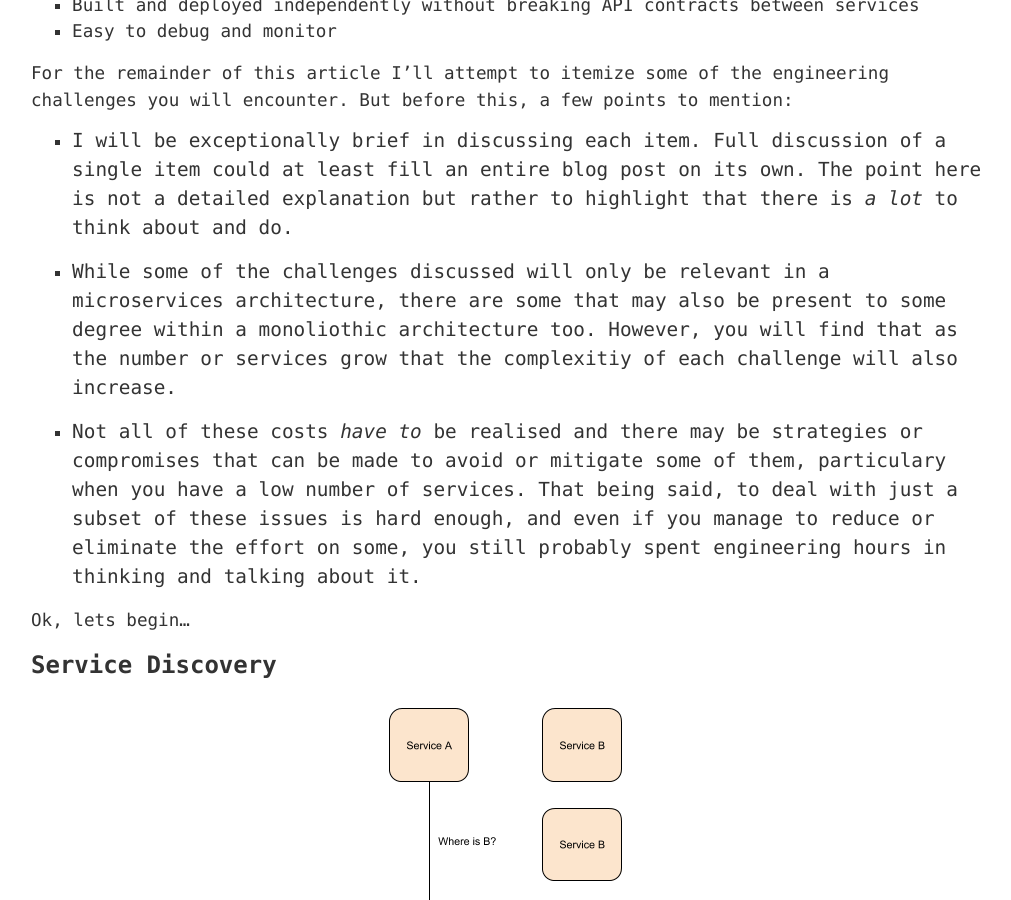
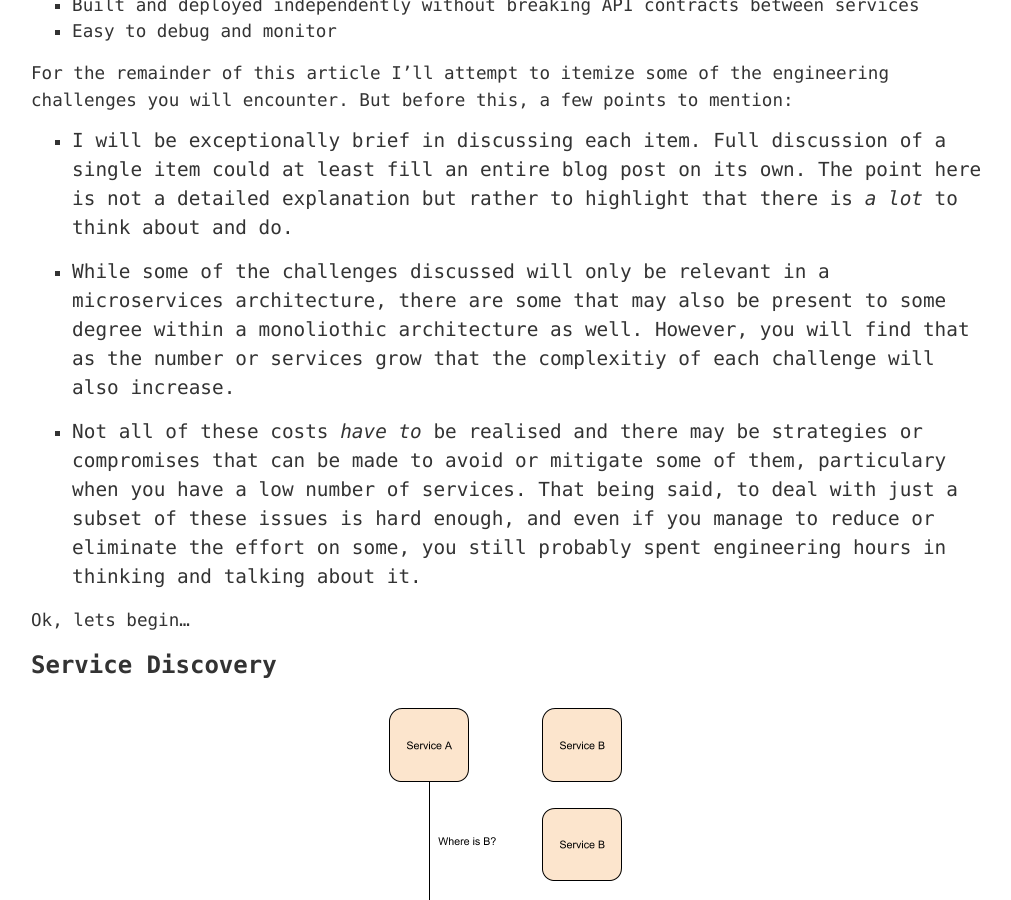
Before and after one commit to hbakkum/hbakkum.github.io, a Jekyll site: the page built from _posts/2019-01-19-costs-associated-with-a-microservices-architecture.md, in a window 1280 px wide and 900 px high, scrolled down 2713 px. Shown: the whole window, without its empty margins (133-1144 px from the left). Built offline with Jekyll 4.4.1, drawn with Linux system fonts in a browser that asks for light colours; comment, search, counter and statistics services are not loaded.

Commit message:
Update 2019-01-19-costs-associated-with-a-microservices-architecture.md

```diff
--- a/_posts/2019-01-19-costs-associated-with-a-microservices-architecture.md
+++ b/_posts/2019-01-19-costs-associated-with-a-microservices-architecture.md
@@ -69,7 +69,7 @@ For the remainder of this article I'll attempt to itemize some of the engineerin
 
 * I will be exceptionally brief in discussing each item. Full discussion of a single item could at least fill an entire blog post on its own. The point here is not a detailed explanation but rather to highlight that there is *a lot* to think about and do.
 
-* While some of the challenges discussed will only be relevant in a microservices architecture, there are some that may also be present to some degree within a monoliothic architecture too. However, you will find that as the number or services grow that the complexitiy of each challenge will also increase.
+* While some of the challenges discussed will only be relevant in a microservices architecture, there are some that may also be present to some degree within a monoliothic architecture as well. However, you will find that as the number or services grow that the complexitiy of each challenge will also increase.
 
 * Not all of these costs *have to* be realised and there may be strategies or compromises that can be made to avoid or mitigate some of them, particulary when you have a low number of services. That being said, to deal with just a subset of these issues is hard enough, and even if you manage to reduce or eliminate the effort on some, you still probably spent engineering hours in thinking and talking about it.
 
```
